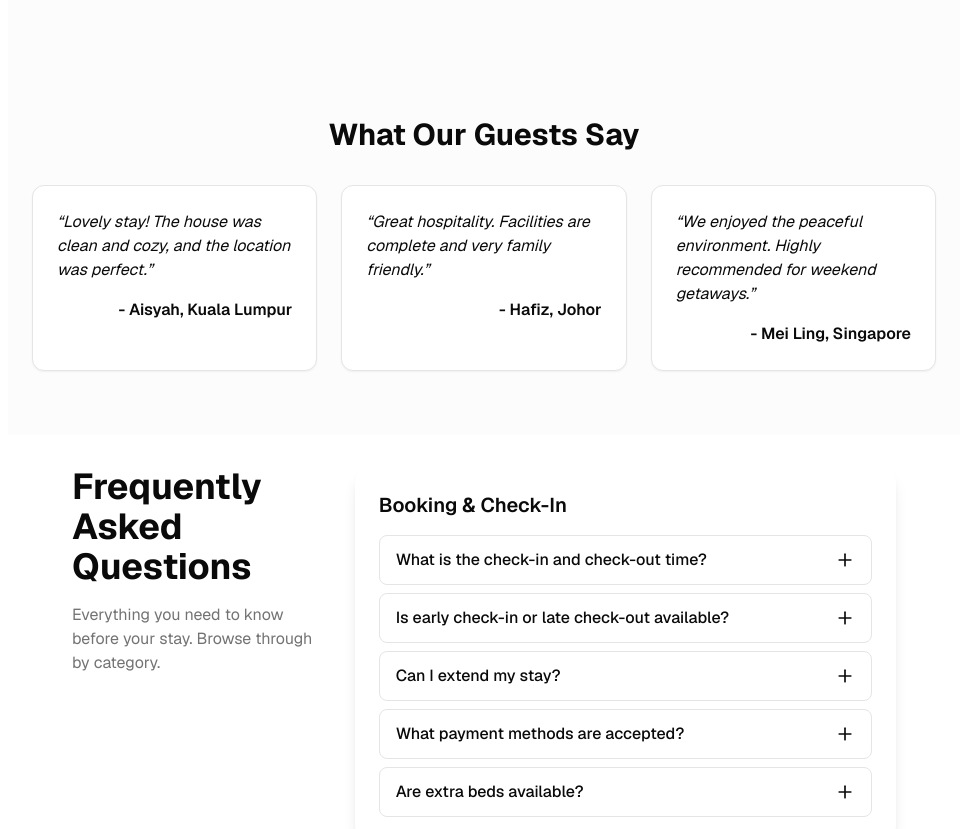
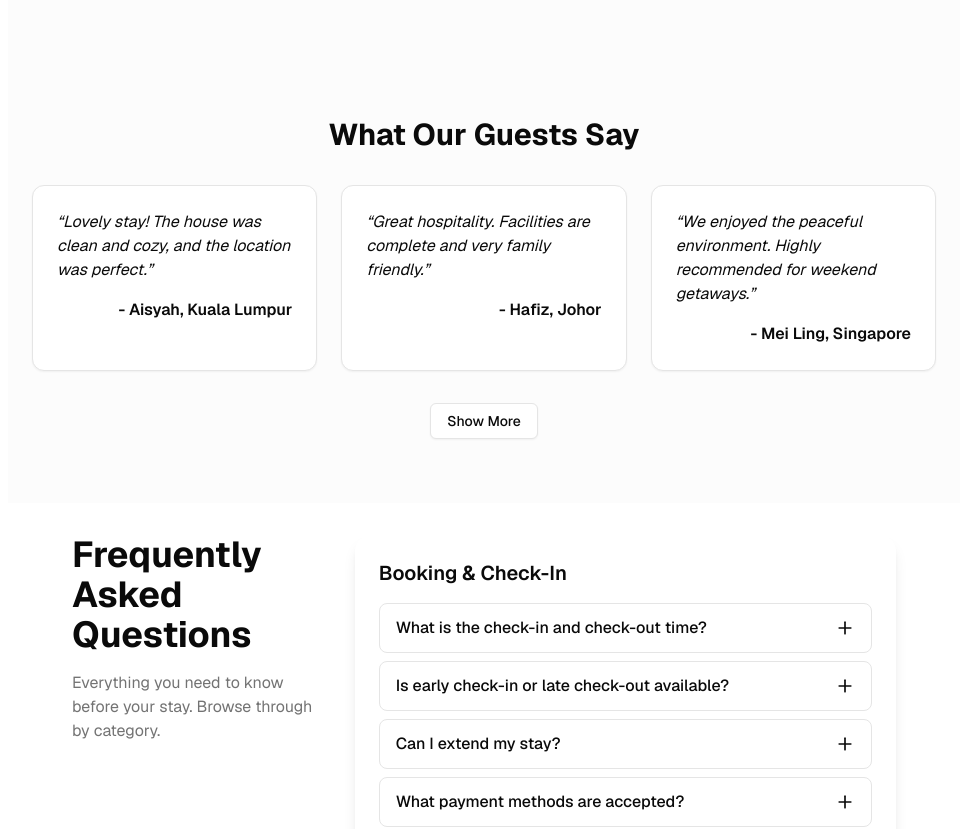
Before and after one commit to MuhdSaifulnizam15/homestay, a Next.js app: page /en in a window 1280 px wide. Shown: the part 2210-3039 px from the top of the page, without its empty margins (156-1123 px from the left). Built offline with nearby package versions, Linux system fonts and the light colour scheme; no server answers.

Commit message:
feat: update testimonial section

```diff
--- a/components/landing/testimonial.tsx
+++ b/components/landing/testimonial.tsx
@@ -1,39 +1,58 @@
+"use client";
+
+import { useState, useRef } from "react";
+import { TESTIMONIALS } from "@/constants";
+import { Button } from "../ui/button";
 
 const Testimonial = () => {
-  const testimonials = [
-    {
-      name: "Aisyah, Kuala Lumpur",
-      feedback:
-        "Lovely stay! The house was clean and cozy, and the location was perfect.",
-    },
-    {
-      name: "Hafiz, Johor",
-      feedback:
-        "Great hospitality. Facilities are complete and very family friendly.",
-    },
-    {
-      name: "Mei Ling, Singapore",
-      feedback:
-        "We enjoyed the peaceful environment. Highly recommended for weekend getaways.",
-    },
-  ];
+  const [visibleCount, setVisibleCount] = useState(3);
+  const containerRef = useRef<HTMLDivElement>(null);
+
+  const handleShowMore = () => {
+    setVisibleCount((prev) =>
+      Math.min(prev + 3, TESTIMONIALS.length)
+    );
+  };
+
+  const handleShowLess = () => {
+    setVisibleCount(3);
+    // Smooth scroll back to top of section
+    containerRef.current?.scrollIntoView({ behavior: "smooth" });
+  };
+
+  const isExpanded = visibleCount >= TESTIMONIALS.length;
 
   return (
-    <section className="py-16 px-6 bg-muted/30">
+    <section
+      ref={containerRef}
+      className="py-16 px-6 bg-muted/30"
+    >
       <h2 className="text-3xl font-bold mb-8 text-center">
         What Our Guests Say
       </h2>
+
       <div className="grid grid-cols-1 md:grid-cols-3 gap-6 max-w-5xl mx-auto">
-        {testimonials.map((t, idx) => (
+        {TESTIMONIALS.slice(0, visibleCount).map((t, idx) => (
           <div
             key={idx}
             className="rounded-xl border bg-card p-6 shadow-sm hover:shadow-md transition"
           >
             <p className="italic">“{t.feedback}”</p>
-            <p className="mt-4 font-semibold text-right">- {t.name}</p>
+            <p className="mt-4 font-semibold text-right">- {t.name}, {t.location}</p>
           </div>
         ))}
       </div>
+
+      {TESTIMONIALS.length > 3 && (
+        <div className="flex justify-center mt-8">
+          <Button
+            variant="outline"
+            onClick={isExpanded ? handleShowLess : handleShowMore}
+          >
+            {isExpanded ? "Show Less" : "Show More"}
+          </Button>
+        </div>
+      )}
     </section>
   );
 }
--- a/constants/index.ts
+++ b/constants/index.ts
@@ -506,3 +506,54 @@ export const ATTRACTIONS: AttractionCategory[] = [
     ],
   },
 ];
+
+export const TESTIMONIALS = [
+  {
+    name: "Aisyah",
+    location: "Kuala Lumpur",
+    feedback:
+      "Lovely stay! The house was clean and cozy, and the location was perfect.",
+  },
+  {
+    name: "Hafiz",
+    location: "Johor",
+    feedback:
+      "Great hospitality. Facilities are complete and very family friendly.",
+  },
+  {
+    name: "Mei Ling",
+    location: "Singapore",
+    feedback:
+      "We enjoyed the peaceful environment. Highly recommended for weekend getaways.",
+  },
+  {
+    name: "Aiman",
+    location: "Kok Lanas",
+    feedback: "Lovely stay and great hospitality!",
+  },
+  {
+    name: "Farah",
+    location: "Kuala Berang",
+    feedback: "The rooms were clean and comfortable.",
+  },
+  {
+    name: "Hafiz",
+    location: "Kerteh",
+    feedback: "Amazing view and peaceful environment.",
+  },
+  {
+    name: "Nurul",
+    location: "Puchong",
+    feedback: "Staff were friendly and helpful.",
+  },
+  {
+    name: "Faiz",
+    location: "Batu Pahat",
+    feedback: "Highly recommended for families!",
+  },
+  {
+    name: "Liyana",
+    location: "Pasir Mas",
+    feedback: "Great location and very cozy space.",
+  },
+];
```
